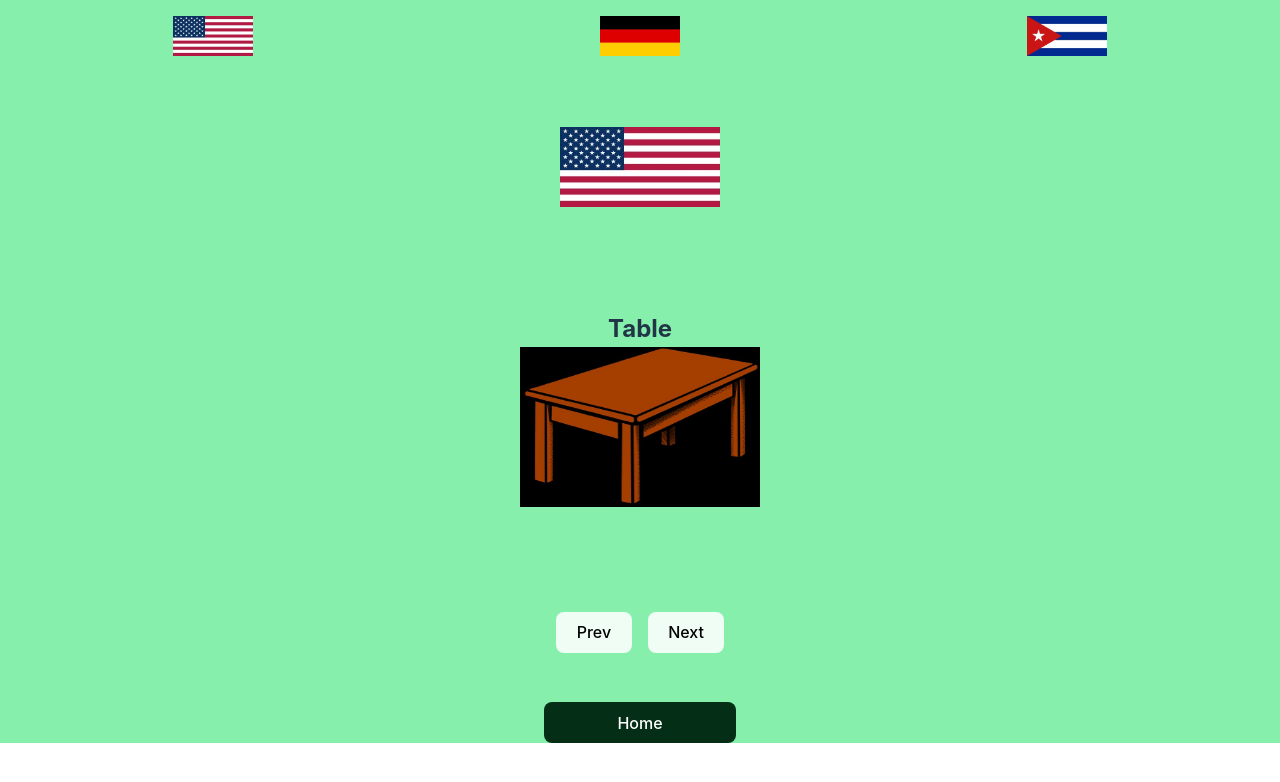
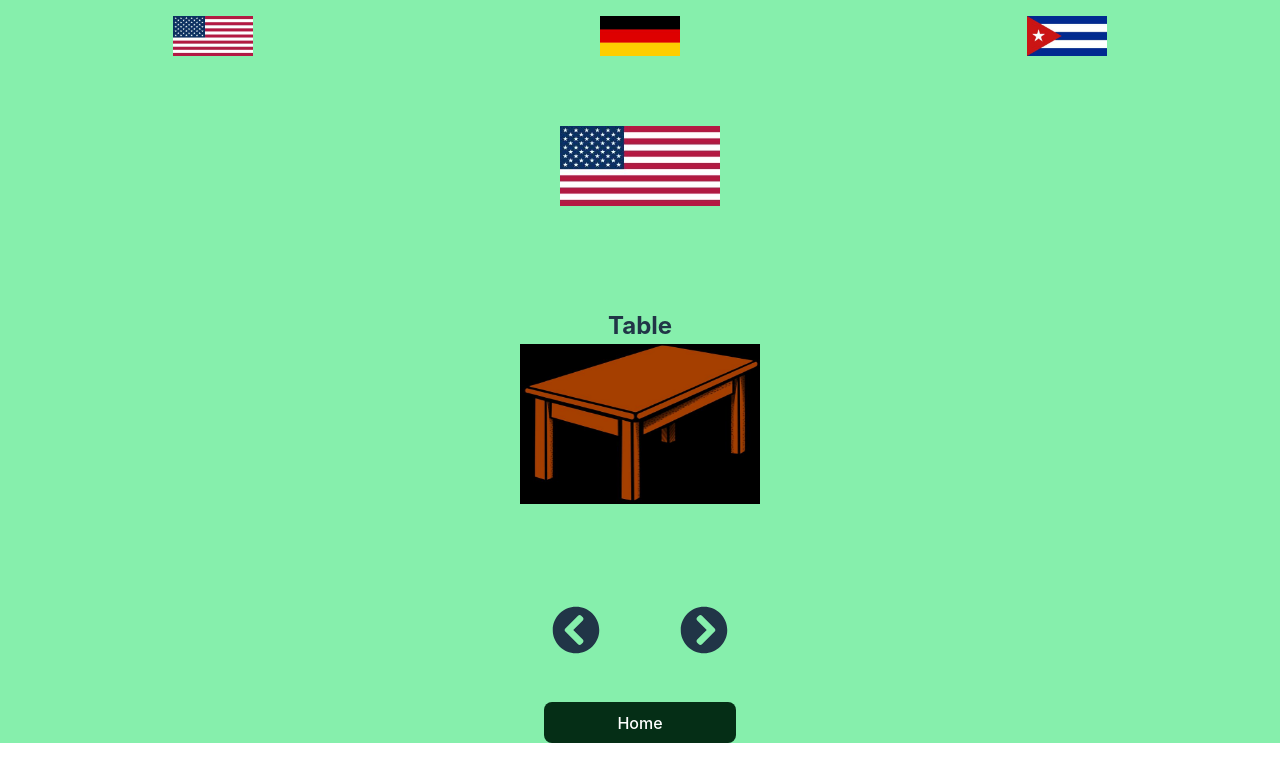
Before and after one commit to ken-cherry/language-app, a React (Vite) app: page /english in a window 1280 px wide. Shown: the top 782 px of the page. Built offline with nearby package versions, Linux system fonts and the light colour scheme.

Commit message:
Styled: next prev buttons. Installed React-Icons

```diff
--- a/package.json
+++ b/package.json
@@ -13,6 +13,7 @@
     "nanoid": "^5.0.6",
     "react": "^18.2.0",
     "react-dom": "^18.2.0",
+    "react-icons": "^5.0.1",
     "react-router-dom": "^6.22.1"
   },
   "devDependencies": {
--- a/src/index.css
+++ b/src/index.css
@@ -132,10 +132,14 @@ h2 {
 .button-container {
   display: grid;
   grid-template-columns: repeat(2, 1fr);
-  gap: 1rem;
+  gap: 5rem;
 }
-.button-container .btn {
-  background-color: var(--green-50);
+
+.buttons-select {
+  font-size: 3rem;
+}
+.buttons-select:hover {
+  color: var(--green-50);
 }
 /*
 FOOTER
--- a/src/pages/English.jsx
+++ b/src/pages/English.jsx
@@ -1,6 +1,6 @@
 import React, { useState } from "react";
 import { words } from "../data";
-import { useSearchParams } from "react-router-dom";
+import { FaChevronCircleRight, FaChevronCircleLeft } from "react-icons/fa";
 
 const English = () => {
   const [index, setIndex] = useState(0);
@@ -22,7 +22,6 @@ const English = () => {
       let newIndex = index + 1;
       return checkNumber(newIndex);
     });
-    console.log("next");
   };
 
   const prev = () => {
@@ -30,7 +29,6 @@ const English = () => {
       let newIndex = index - 1;
       return checkNumber(newIndex);
     });
-    console.log("prev");
   };
   return (
     <>
@@ -47,12 +45,8 @@ const English = () => {
           <img src={image} alt="table" className="image" />
         </div>
         <div className="button-container">
-          <button className="btn" onClick={prev}>
-            Prev
-          </button>
-          <button className="btn" onClick={next}>
-            Next
-          </button>
+          <FaChevronCircleLeft onClick={prev} className="buttons-select" />
+          <FaChevronCircleRight onClick={next} className="buttons-select" />
         </div>
       </div>
     </>
--- a/src/pages/German.jsx
+++ b/src/pages/German.jsx
@@ -1,6 +1,36 @@
 import React from "react";
+import { useState } from "react";
+import { words } from "../data";
 
 const German = () => {
+  const [index, setIndex] = useState(0);
+  const { image, german } = words[index];
+
+  const checkNumber = (number) => {
+    if (number > words.length - 1) {
+      return 0;
+    }
+    if (number < 0) {
+      return words.length - 1;
+    }
+    return number;
+  };
+
+  const next = () => {
+    setIndex((index) => {
+      let newIndex = index + 1;
+      return checkNumber(newIndex);
+    });
+    console.log("next");
+  };
+
+  const prev = () => {
+    setIndex((index) => {
+      let newIndex = index - 1;
+      return checkNumber(newIndex);
+    });
+    console.log("prev");
+  };
   return (
     <>
       <div className="section-container">
@@ -12,12 +42,16 @@ const German = () => {
           />
         </div>
         <div className="image-center">
-          <h2>Tisch</h2>
-          <img src="../images/table.jpg" alt="table" className="image" />
+          <h2>{german}</h2>
+          <img src={image} alt="table" className="image" />
         </div>
         <div className="button-container">
-          <button className="btn">Prev</button>
-          <button className="btn">Next</button>
+          <button className="btn" onClick={prev}>
+            Prev
+          </button>
+          <button className="btn" onClick={next}>
+            Next
+          </button>
         </div>
       </div>
     </>
```
Also changed, not shown: 2 other files (tests, documents, lock files or other folders).
